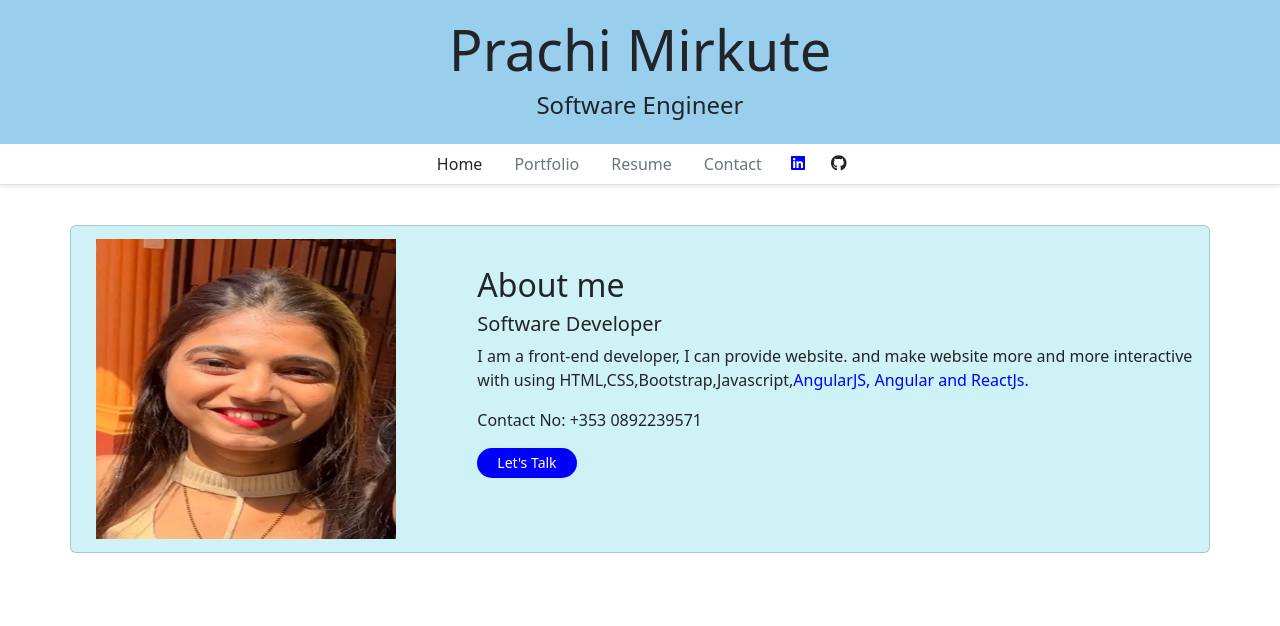
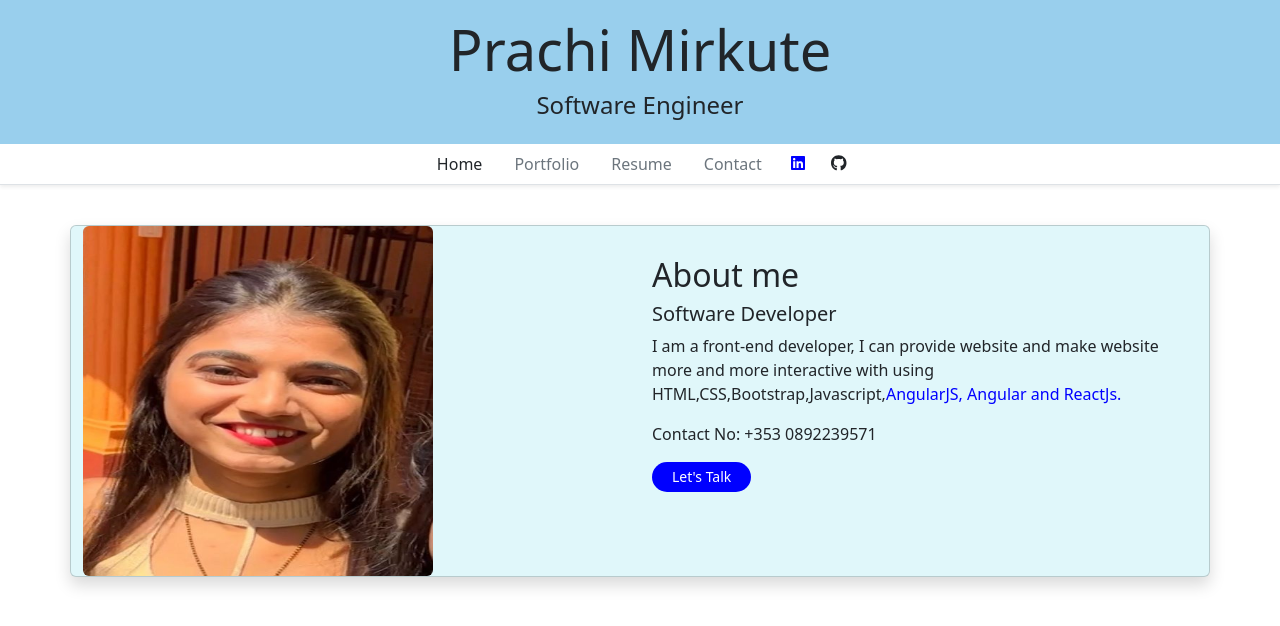
Before and after one commit to Prachimirkute/myPortfolio, an Angular app: page /Home in a window 1280 px wide. Shown: the top 626 px of the page. Built offline with nearby package versions, Linux system fonts and the light colour scheme.

Commit message:
home background color  issue fixed

```diff
--- a/src/app/contact/contact.component.html
+++ b/src/app/contact/contact.component.html
@@ -1,5 +1,6 @@
 <!-- <div class="About" style="height: auto;"> -->
-<div class="card shadow text-center" style="max-width: 517px;margin-left: auto;margin-right: auto;">
+<div class="card shadow text-center"
+    style="max-width: 517px;margin-left: auto;margin-right: auto;background-color: #00bcd41f;">
     <div class="card-body">
         <!-- <div class="container text-center"> -->
         <h3>Contact</h3>
--- a/src/app/home/home.component.css
+++ b/src/app/home/home.component.css
@@ -5,21 +5,21 @@
   }
    */
    .container {
-    display: grid;
+    /* display: grid; */
     grid-template-columns: 1fr 2fr;
     height: auto;
     margin-top: 5vh;
   }
 
+
   .leftside {
-    padding: 1vw;
+    /* padding: 1vw; */
+    position: fixed;
   }
 
   .rightside {
     position: relative;
-    margin-left: 23px;
-    margin-right: 0px;
-    margin-top: 40px;
+    margin-top: 30px;
 
   }
 
@@ -37,10 +37,10 @@
     position: absolute;
   }
 
-  img {
+  /* img {
     max-width: 100%;
     max-height:100%;
-  }
+  } */
 
   .text {
     font-size: 20px;
--- a/src/app/home/home.component.html
+++ b/src/app/home/home.component.html
@@ -1,4 +1,4 @@
-<div class="container card" style="background-color: #00bcd430;">
+<!-- <div class="container card" style="background-color: #00bcd430;">
     <div class="leftside">
         <img src="assets/background.jpg" width="300" height="300" alt="Profile Picture">
     </div>
@@ -11,4 +11,23 @@
         <p>Contact No: +353 0892239571</p>
         <button type="button">Let's Talk</button>
     </div>
+</div> -->
+
+<div class="container card shadow" style="background-color: #00bcd41f;">
+    <div class="row">
+        <div class="col ">
+            <img src="assets/background.jpg" class="float-right rounded " width="350" height="350"
+                alt="Profile Picture">
+        </div>
+        <div class="col rightside">
+            <h2>About me</h2>
+            <h5>Software Developer</h5>
+            <p>I am a front-end developer, I can provide website
+                and make website more and more interactive with using HTML,CSS,Bootstrap,Javascript,<span
+                    style="color: blue;">AngularJS, Angular and ReactJs.</span></p>
+            <p>Contact No: +353 0892239571</p>
+            <button type="button">Let's Talk</button>
+        </div>
+    </div>
+
 </div>
--- a/src/app/project-card/project-card.component.html
+++ b/src/app/project-card/project-card.component.html
@@ -1,4 +1,4 @@
-<div class="card shadow text-center" style="min-width: 350px; max-width: 350px;">
+<div class="card shadow text-center" style="min-width: 350px; max-width: 350px;background-color: #00bcd41f;">
     <div class="card-body">
         <h5 class="card-title">{{project.name}}</h5>
         <p class="card-text">{{project.summary}}</p>
--- a/src/app/resume/resume.component.html
+++ b/src/app/resume/resume.component.html
@@ -6,7 +6,7 @@
         </a>Download Resume</button>
 
 </div>
-<div class="container">
+<div class="container ">
     <accordion [isAnimated]="true">
         <accordion-group heading="Work Experience">
             <h3>Software Engineer</h3>
```
Also changed, not shown: 1 other file (tests, documents, lock files or other folders).
